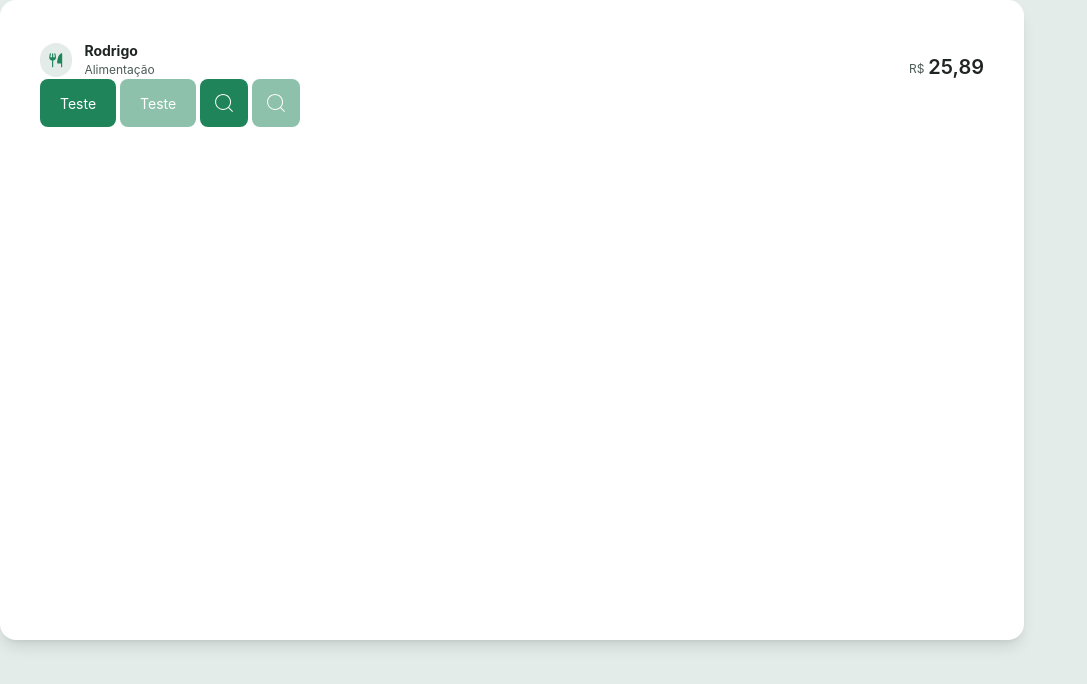
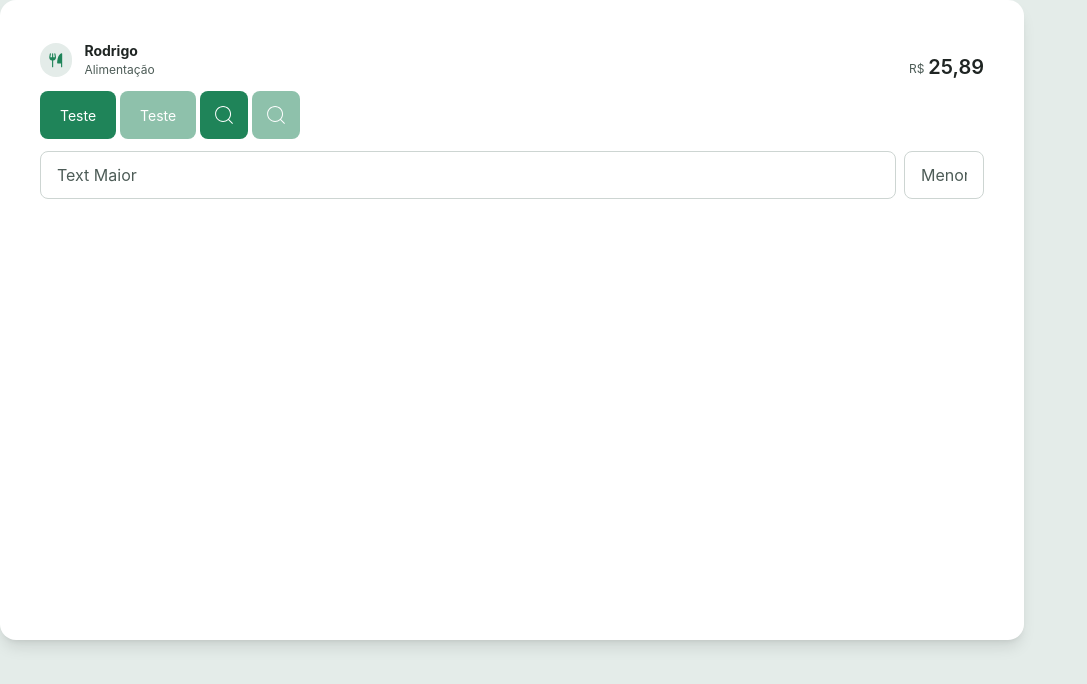
Before and after one commit to YasminFerrariDias/RefundSystem, a React (Vite) app: page / in a window 1280 px wide. Shown: the top 684 px of the page, without its empty margins (0-1087 px from the left). Built offline with nearby package versions, Linux system fonts and the light colour scheme.

Commit message:
Criação do componenet Input

```diff
--- /dev/null
+++ b/src/components/Input/Input.tsx
@@ -0,0 +1,22 @@
+interface ComponentsProps
+  extends React.InputHTMLAttributes<HTMLInputElement> {
+  placeholder: string
+}
+
+export function Input({ placeholder, className, ...props }: ComponentsProps) {
+  return (
+    <input
+      placeholder={placeholder}
+      className={`
+       ${className}
+      h-12 w-full rounded-lg p-4
+      border-gray-300 border
+      text-gray-100 placeholder:text-gray-200
+      focus:border-green-100 focus:outline-none
+      focus:border-[1.5px] caret-green-100
+
+    `}
+      {...props}
+    />
+  )
+}
--- /dev/null
+++ b/src/components/Input/Input.variants.ts
@@ -0,0 +1,7 @@
+import { tv } from "tailwind-variants";
+
+export const inputVariants = tv({
+  variants: {
+
+  }
+})
--- a/src/pages/components.tsx
+++ b/src/pages/components.tsx
@@ -1,13 +1,14 @@
 import { ButtonContainer } from "../components/Button/ButtonContainer/ButtonContainer";
 import { IconButton } from "../components/Button/IconButton/IconButton";
 import { CardContainer } from "../components/CardContainer/CardContainer";
+import { Input } from "../components/Input/Input";
 import { Request } from "../components/Request";
 import { CiSearch } from "react-icons/ci";
 
 export function Components() {
   return (
     <div className="bg-gray-400 w-auto h-screen">
-      <CardContainer size="xl" className="flex flex-col ">
+      <CardContainer size="xl" className="flex flex-col gap-3">
         <div>
           <Request />
         </div>
@@ -19,6 +20,10 @@ export function Components() {
           <IconButton icon={CiSearch} iconColor="white" />
           <IconButton icon={CiSearch} iconColor="white" disabled />
         </div>
+        <div className="flex gap-2">
+          <Input placeholder="Text Maior" />
+          <Input placeholder="Menor" className="w-20!" />
+        </div>
       </CardContainer>
     </div>
   )
```
